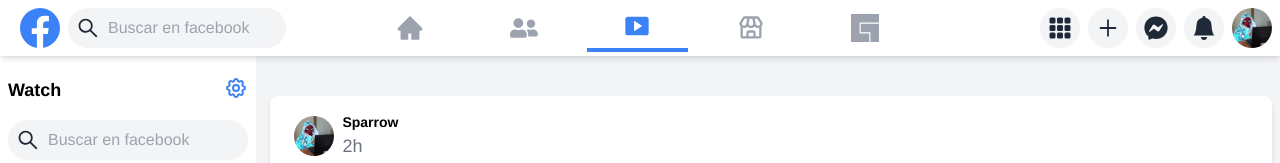
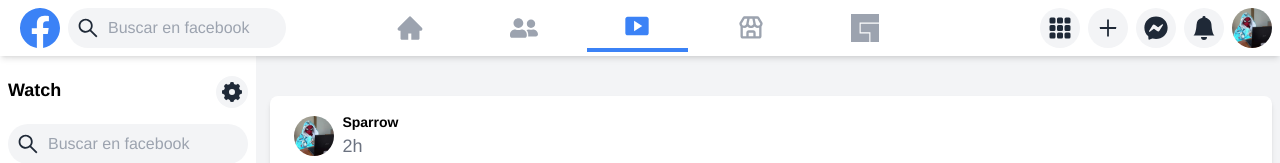
Before and after one commit to captainsparrow10/facebook_clone, a Next.js app: page /watch in a window 1280 px wide. Shown: the top 163 px of the page. Built offline with nearby package versions, Linux system fonts and the light colour scheme.

Commit message:
changes in the profile

```diff
--- a/components/Gaming/GamingSB.jsx
+++ b/components/Gaming/GamingSB.jsx
@@ -1,6 +1,5 @@
-import { CogIcon } from "@heroicons/react/outline";
-import React from "react";
 import { AiOutlineSearch } from "react-icons/ai";
+import { RiSettings5Fill } from "react-icons/ri";
 import { SidebarIcons } from "../assets/const/functions";
 import { gamingIcons } from "../assets/const/icons";
 
@@ -11,7 +10,9 @@ export default function GamingSB() {
 				<div className="h-[80%] hover:overflow-y-auto overflow-hidden scroll-smooth">
 					<div className="flex justify-between">
 						<h2 className="font-bold cursor-defaul">Gaming</h2>
-						<CogIcon className="icon animate-spin-slow" />
+						<div className="p-1 bg-gray-100 rounded-full hover:bg-gray-300">
+							<RiSettings5Fill className="h-6 w-6 text-gray-800" />
+						</div>
 					</div>
 					<div className="bg-gray-100 rounded-full hover:bg-gray-300 flex my-4">
 						<AiOutlineSearch className="iconheader-lateral" />
--- a/components/Store/StoreSB.jsx
+++ b/components/Store/StoreSB.jsx
@@ -1,8 +1,5 @@
-import {
-	CogIcon,
-} from "@heroicons/react/outline";
-import React from "react";
 import { AiOutlineSearch } from "react-icons/ai";
+import { RiSettings5Fill } from "react-icons/ri";
 import { SidebarIcons } from "../assets/const/functions";
 import { storeIcons } from "../assets/const/icons";
 
@@ -13,7 +10,9 @@ export default function SideBarShop() {
 				<div className="h-[80%] hover:overflow-y-auto overflow-hidden scroll-smooth">
 					<div className="flex justify-between">
 						<h2 className="font-bold cursor-defaul">Tienda</h2>
-						<CogIcon className="icon animate-spin-slow" />
+						<div className="p-1 bg-gray-100 rounded-full hover:bg-gray-300">
+							<RiSettings5Fill className="h-6 w-6 text-gray-800" />
+						</div>
 					</div>
 					<div className="bg-gray-100 rounded-full hover:bg-gray-300 flex my-4">
 						<AiOutlineSearch className="iconheader-lateral" />
--- a/components/Watch/WatchSB.jsx
+++ b/components/Watch/WatchSB.jsx
@@ -1,8 +1,7 @@
-import React from "react";
-import { CogIcon } from "@heroicons/react/outline";
 import { watchIcons } from "../assets/const/icons";
 import { SidebarIcons } from "../assets/const/functions";
 import { AiOutlineSearch } from "react-icons/ai";
+import { RiSettings5Fill } from "react-icons/ri";
 
 export default function SideBarWatch() {
 	return (
@@ -11,7 +10,9 @@ export default function SideBarWatch() {
 				<div className="h-[80%] hover:overflow-y-auto overflow-hidden scroll-smooth">
 					<div className="flex justify-between">
 						<h2 className="font-bold cursor-defaul">Watch</h2>
-						<CogIcon className="icon animate-spin-slow" />
+						<div className="p-1 bg-gray-100 rounded-full hover:bg-gray-300">
+							<RiSettings5Fill className="h-6 w-6 text-gray-800" />
+						</div>
 					</div>
 					<div className="bg-gray-100 rounded-full hover:bg-gray-300 flex my-4">
 						<AiOutlineSearch className="iconheader-lateral" />
--- a/pages/profile.jsx
+++ b/pages/profile.jsx
@@ -58,7 +58,7 @@ export default function Presentacion() {
 						alt="me"
 					/>
 				</div>
-				<h1 className="text-3xl text-center my-4 font-bold">Javier Acosta</h1>
+				<h1 className="text-3xl text-center my-4 font-bold">Sparrow</h1>
 				<h2 className="text-lg text-center text-gray-600 font-medium">Code, Eat, Sleep</h2>
 				<div className="flex justify-between w-full my-4 md:my-6">
 					{iconos.map((icono) => (
```
